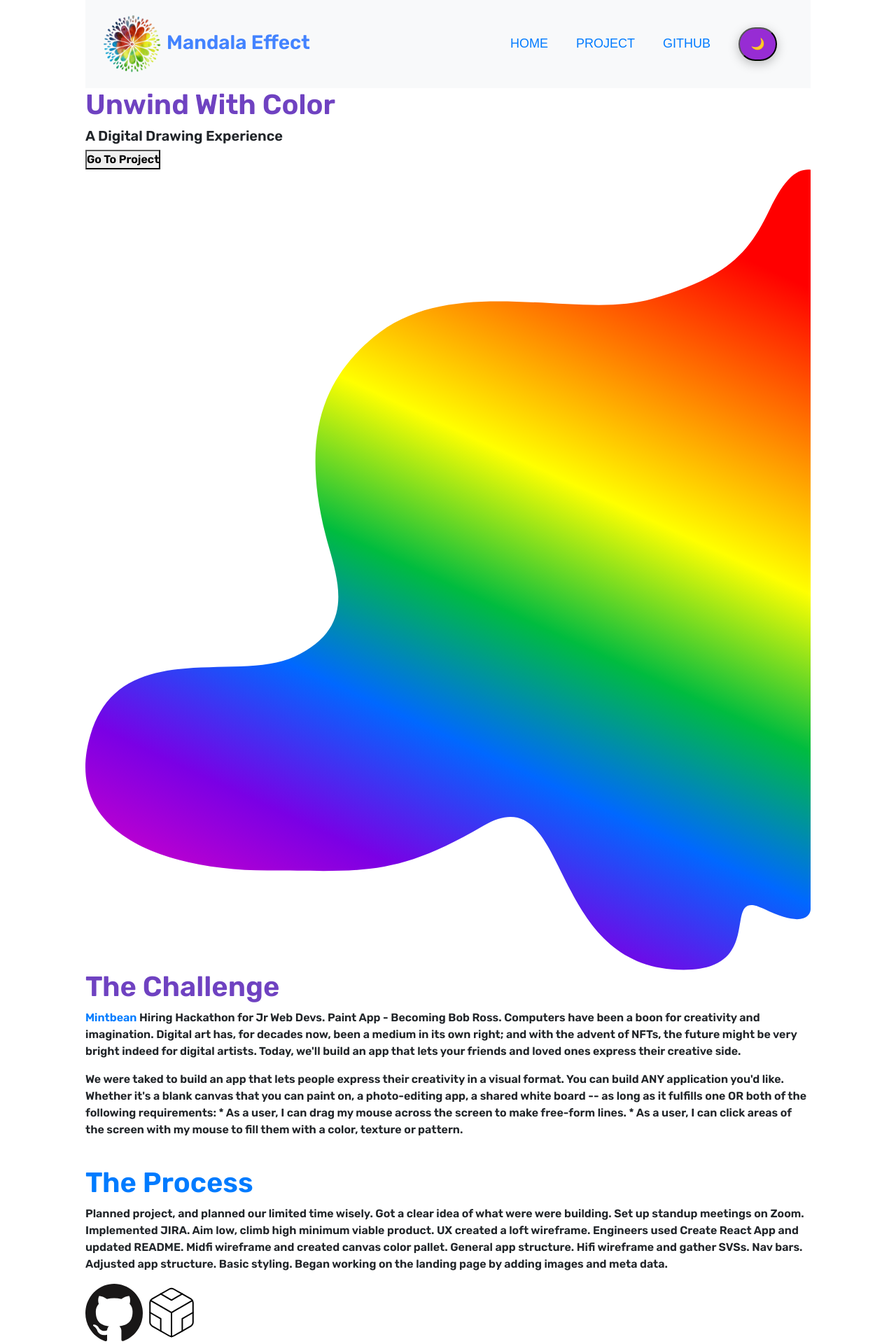
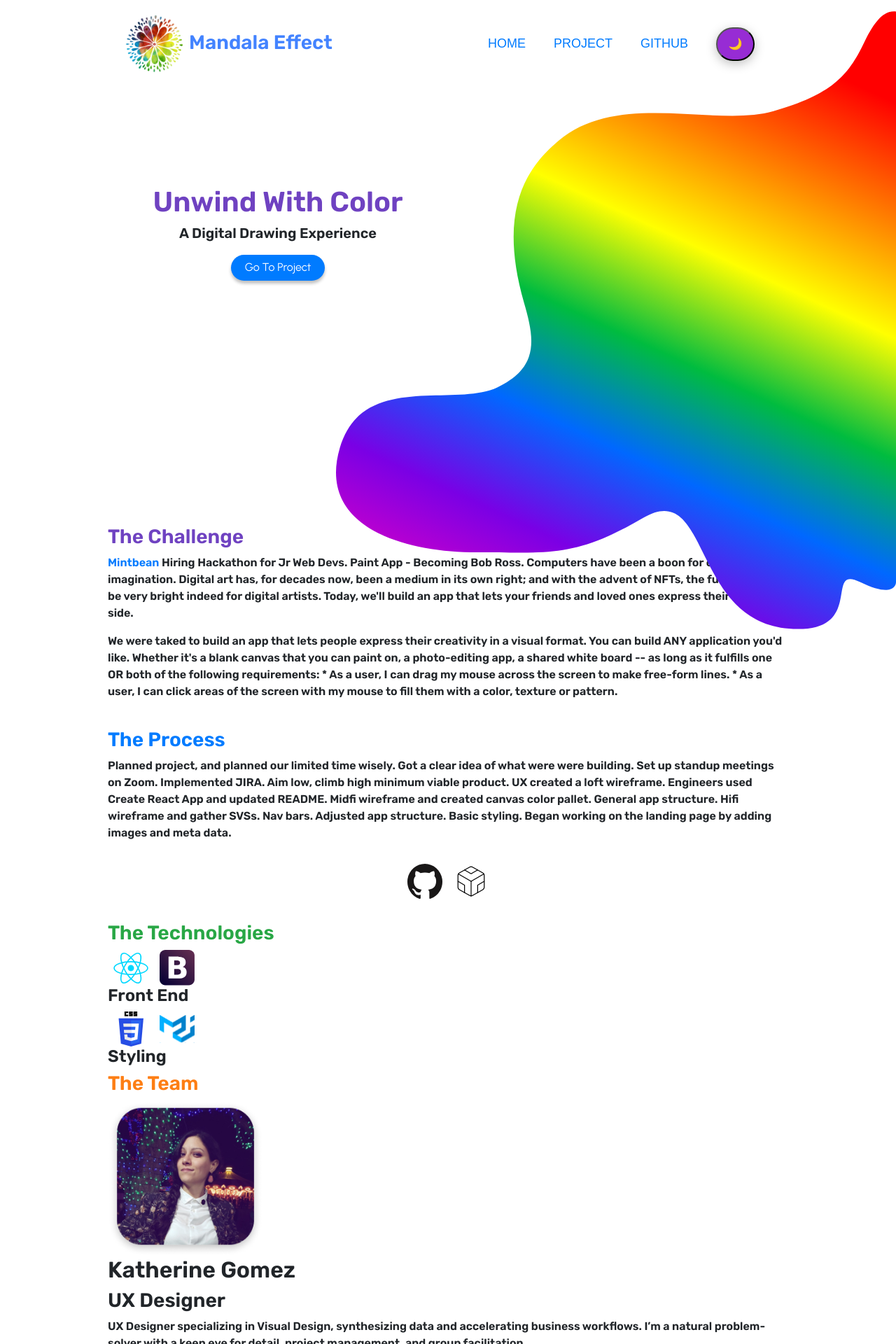
Before and after one commit to mandala-effect/mandala-effect-app, a React (Create React App) app: page / in a window 1280 px wide. Shown: the top 1920 px of the page at 70% size. Built offline with nearby package versions, Linux system fonts and the light colour scheme.

Commit message:
Landing section completed. Meta data fixed.

```diff
--- a/public/index.html
+++ b/public/index.html
@@ -5,7 +5,7 @@
     <link rel="icon" href="%PUBLIC_URL%/favicon.ico" />
     <meta name="viewport" content="width=device-width, initial-scale=1" />
 
-    <meta property='og:title' content='For Goodness Cakes'/>
+    <meta property='og:title' content='Mandala Effect'/>
     <meta property='og:image' content='/img/mandala-effect-logo.png'/>
     <meta property='og:description' content='A Digital Drawing Experience'/>
 
--- a/src/Components/NavBars/LandingNav/LandingNav.css
+++ b/src/Components/NavBars/LandingNav/LandingNav.css
@@ -1,4 +1,3 @@
-
 .navLogo {
     width: 100px;
     height: 100px;
--- a/src/Components/NavBars/LandingNav/LandingNav.jsx
+++ b/src/Components/NavBars/LandingNav/LandingNav.jsx
@@ -8,7 +8,7 @@ export default function LandingNav() {
 
 
 return (
-		<Navbar bg="light" variant="light">
+		<Navbar bg="transparent" variant="transparent">
 			<Container>
 				<Navbar.Brand className="navTitle">
 				<img src={Logo} alt="Logo" className="navLogo"/>
--- a/src/Pages/LandingPage/LandingPage.css
+++ b/src/Pages/LandingPage/LandingPage.css
@@ -1,7 +1,7 @@
 /* ↓↓↓↓↓ ===== CSS Custom Properties ===== ↓↓↓↓↓ */
 :root {
   --blue: #4383FF;
-  --purple: #9A27D2;
+  --purple: rgba(143, 40, 200, 1);
   --green: #10C03B;
   --orange: #FFA101;
   --red: #FF0401;
@@ -32,19 +32,23 @@ h1.purple {
   color: var(--purple);
 }
 
-h1.blue {
+h3.purple {
+  color: var(--purple);
+}
+
+h3.blue {
   color: var(--blue);
 }
 
-h1.green {
+h3.green {
   color: var(--green);
 }
 
-h1.orange {
+h3.orange {
   color: var(--orange);
 }
 
-h1.red {
+h3.red {
   color: var(--red);
 }
 
@@ -60,12 +64,10 @@ img {
     width: 100%;
 }
 
+/* Icons */
 img.l-page-icons {
-  width: 82px;
-}
-
-img.profile-picture {
-  width: 222px;
+  width: 50px;
+  margin: 0 0.5em;
 }
 /* ↑↑↑↑↑ ===== End general styles. ===== ↑↑↑↑↑ */
 
@@ -73,22 +75,35 @@ img.profile-picture {
 /* ↓↓↓↓↓ ===== Main Container Section ===== ↓↓↓↓↓ */
 .landing-page {
   max-width: 1100px;
+  /* max-width: 100vw; */
   margin: auto;
   font-family: 'Rubik', sans-serif;
   /* overflow: hidden; */
-  padding: 0 2rem;
+  padding: 0 4rem;
 }
 /* ↑↑↑↑↑ ===== End Main Container Section ===== ↑↑↑↑↑ */
 
 
 /* ↓↓↓↓↓ ===== Landing Section ===== ↓↓↓↓↓ */
+/* Nav */
+div.landing-page > section.container-top > nav.container-top-nav {
+  /* background-color: rgba(100, 200, 100, 0.5); */
+  grid-area: nav;
+  z-index: 2;
+}
 
-
+/* ↓↓ == Main == ↓↓ */
+div.landing-page > section.container-top > article.container-top-heading {
+  /* background-color: rgba(100, 100, 200, 0.5); */
+  grid-area: main;
+  text-align: center;
+}
 
 /* button */
-div.landing-page > button.project-button {
+div.landing-page > section.container-top > article.container-top-heading > button.project-button {
   display: inline-block;
-  padding: 0.4em 2.5em;
+  font-family: 'Urbanist', sans-serif;
+  padding: 0.4em 1.2em;
   margin: 0.7em auto;
   border: none;
   border-radius: 500px;
@@ -98,18 +113,36 @@ div.landing-page > button.project-button {
   transition-duration: 0.4s;
 }
 
-div.landing-page > button.project-button:hover {
+div.landing-page > section.container-top > article.container-top-heading > button.project-button:hover {
   border: 2px solid var(--blue);
   background-color: var(--white);
   color: var(--blue);
   box-shadow: none;
 }
+/* ↑↑ == Main == ↑↑ */
 
-@media all and (max-width:30em) {
-  div.landing-page > button.project-button {
-    display:block;
-    margin: 0.4em auto;
-  }
+/* Image */
+div.landing-page > section.container-top > img.container-top-image {
+  width: 70vw;
+  max-width: 800px;
+  position: absolute;
+  right: 0;
+  top: 1em;
+  z-index: 1;
+  grid-area: img;
+}
+
+/* Container */
+div.landing-page > section.container-top {
+  /* background-color: rgba(200, 100, 100, 0.5); */
+  display: grid;
+  grid-template-columns: 1fr 1fr;
+  grid-template-rows: 1fr 0.8fr 1fr 2.3fr;
+  grid-template-areas:
+    "nav nav"
+    "top img"
+    "main img"
+    "footer img";
 }
 /* ↑↑↑↑↑ ===== End Landing Section ===== ↑↑↑↑↑ */
 
@@ -117,13 +150,33 @@ div.landing-page > button.project-button:hover {
 /* ↑↑↑↑↑ ===== End Challenge Section ===== ↑↑↑↑↑ */
 
 /* ↓↓↓↓↓ ===== Process Section ===== ↓↓↓↓↓ */
+div.landing-page > figure.process-icons {
+  text-align: center;
+  margin-top: 2em;
+  margin-bottom: 2em;
+}
 /* ↑↑↑↑↑ ===== End Process Section ===== ↑↑↑↑↑ */
 
 /* ↓↓↓↓↓ ===== Tech Section ===== ↓↓↓↓↓ */
 /* ↑↑↑↑↑ ===== End Tech Section ===== ↑↑↑↑↑ */
 
 /* ↓↓↓↓↓ ===== Team Section ===== ↓↓↓↓↓ */
+/* Images of team members */
+img.profile-picture {
+  width: 222px;
+}
 /* ↑↑↑↑↑ ===== End Team Section ===== ↑↑↑↑↑ */
 
 /* ↓↓↓↓↓ ===== Result Section ===== ↓↓↓↓↓ */
 /* ↑↑↑↑↑ ===== End Result Section ===== ↑↑↑↑↑ */
+
+
+/* ↓↓↓↓↓ ===== Media Queries ===== ↓↓↓↓↓ */
+/* Button */
+@media all and (max-width:30em) {
+  div.landing-page > section.container-top > article.container-top-heading > button.project-button {
+    display:block;
+    margin: 0.4em auto;
+  }
+}
+/* ↑↑↑↑↑ ===== End Media Queries ===== ↑↑↑↑↑ */
--- a/src/Pages/LandingPage/LandingPage.jsx
+++ b/src/Pages/LandingPage/LandingPage.jsx
@@ -18,14 +18,14 @@ function LandingPage() {
               Go To Project
             </button>
           </article>
-          <img className="contaner-top-image" src="/img/rainbow-splash-image.svg" alt="rainbow splash"/>
+          <img className="container-top-image" src="/img/rainbow-splash-image.svg" alt="rainbow splash"/>
         </section>
 
       {/* ↑↑↑↑↑ ===== End Landing Section ===== ↑↑↑↑↑ */}
 
 
         {/* ↓↓↓↓↓ ===== Challenge Section ===== ↓↓↓↓↓ */}
-        <h1 className="purple">The Challenge</h1>
+        <h3 className="purple">The Challenge</h3>
 
         <p>
           <a href="https://mintbean.io/">Mintbean</a> Hiring Hackathon for Jr Web Devs. Paint App - Becoming Bob Ross.
@@ -41,32 +41,34 @@ function LandingPage() {
         <br/>
 
         {/* ↓↓↓↓↓ ===== Process Section ===== ↓↓↓↓↓ */}
-        <h1 className="blue">The Process</h1>
+        <h3 className="blue">The Process</h3>
 
         <p>
           Planned project, and planned our limited time wisely. Got a clear idea of what were were building. Set up standup meetings on Zoom. Implemented JIRA. Aim low, climb high minimum viable product. UX created a loft wireframe. Engineers used Create React App and updated README. Midfi wireframe and created canvas color pallet. General app structure. Hifi wireframe and gather SVSs.  Nav bars. Adjusted app structure. Basic styling. Began working on the landing page by adding images and meta data.
         </p>
 
-        <img className="l-page-icons" src="/img/github-logo.svg" alt="GitHub"/>
-        <img className="l-page-icons" src="/img/code-sandbox-logo.svg" alt="CodeSandbox"/>
+        <figure className="process-icons">
+          <img className="l-page-icons" src="/img/github-logo.svg" alt="GitHub"/>
+          <img className="l-page-icons" src="/img/code-sandbox-logo.svg" alt="CodeSandbox"/>
+        </figure>
         {/* ↑↑↑↑↑ ===== End Process Section ===== ↑↑↑↑↑ */}
 
 
         {/* ↓↓↓↓↓ ===== Tech Section ===== ↓↓↓↓↓ */}
-        <h1 className="green">The Technologies</h1>
+        <h3 className="green">The Technologies</h3>
 
         <img className="l-page-icons" src="/img/reactjs-icon.svg" alt="React"/>
         <img className="l-page-icons" src="/img/bootstrap-icon.svg" alt="Bootstrap"/>
-        <h2>Front End</h2>
+        <h4>Front End</h4>
 
         <img className="l-page-icons" src="/img/css-icon.svg" alt="CSS"/>
         <img className="l-page-icons" src="/img/material-ui-logo.svg" alt="MUI"/>
-        <h2>Styling</h2>
+        <h4>Styling</h4>
         {/* ↑↑↑↑↑ ===== End Tech Section ===== ↑↑↑↑↑ */}
 
 
         {/* ↓↓↓↓↓ ===== Team Section ===== ↓↓↓↓↓ */}
-        <h1 className="orange">The Team</h1>
+        <h3 className="orange">The Team</h3>
 
         {/* Katherine */}
         <img className="profile-picture" src="/img/katherine-gomez.png" alt="Katherine Gomez"/>
@@ -114,7 +116,7 @@ function LandingPage() {
 
 
         {/* ↓↓↓↓↓ ===== Result Section ===== ↓↓↓↓↓ */}
-        <h1 className="red">The Result</h1>
+        <h3 className="red">The Result</h3>
         {/* ↑↑↑↑↑ ===== End Result Section ===== ↑↑↑↑↑ */}
       </div>
       {/* ===== Footer goes here. ===== */}
```
